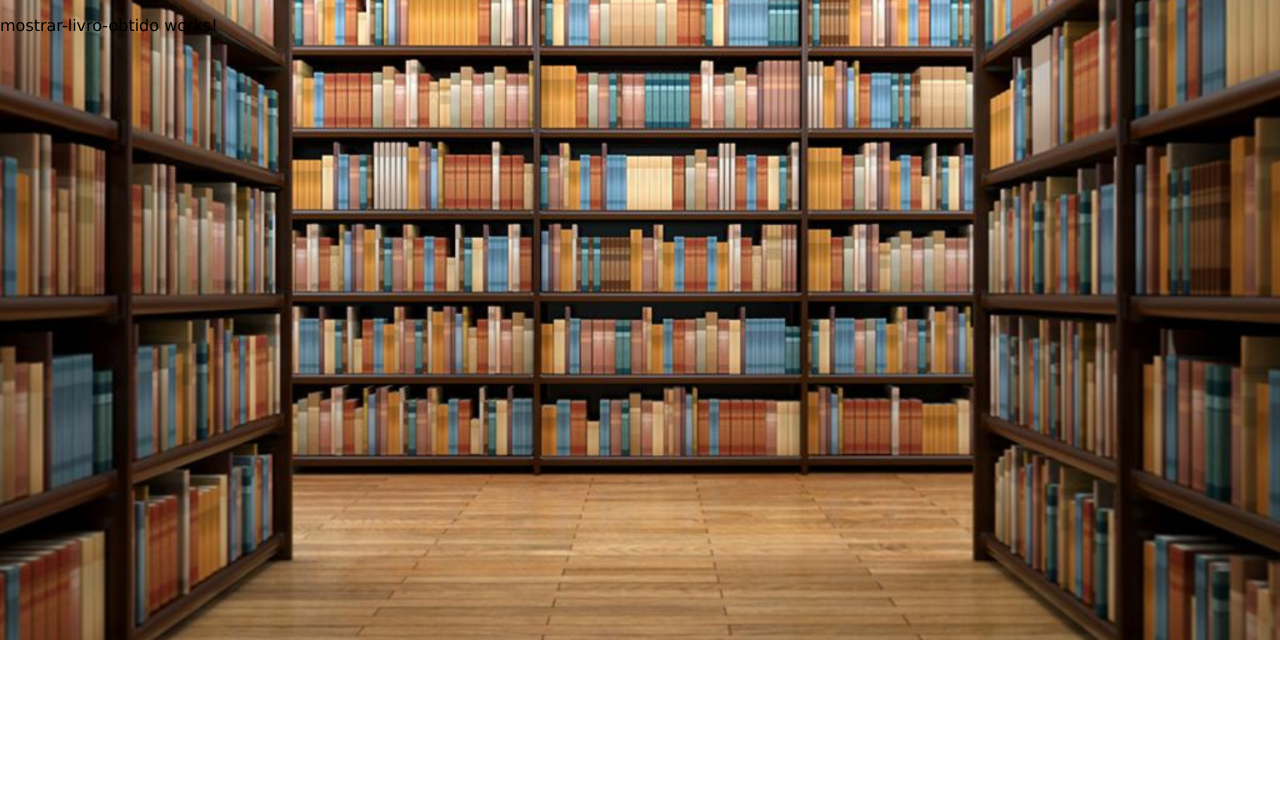
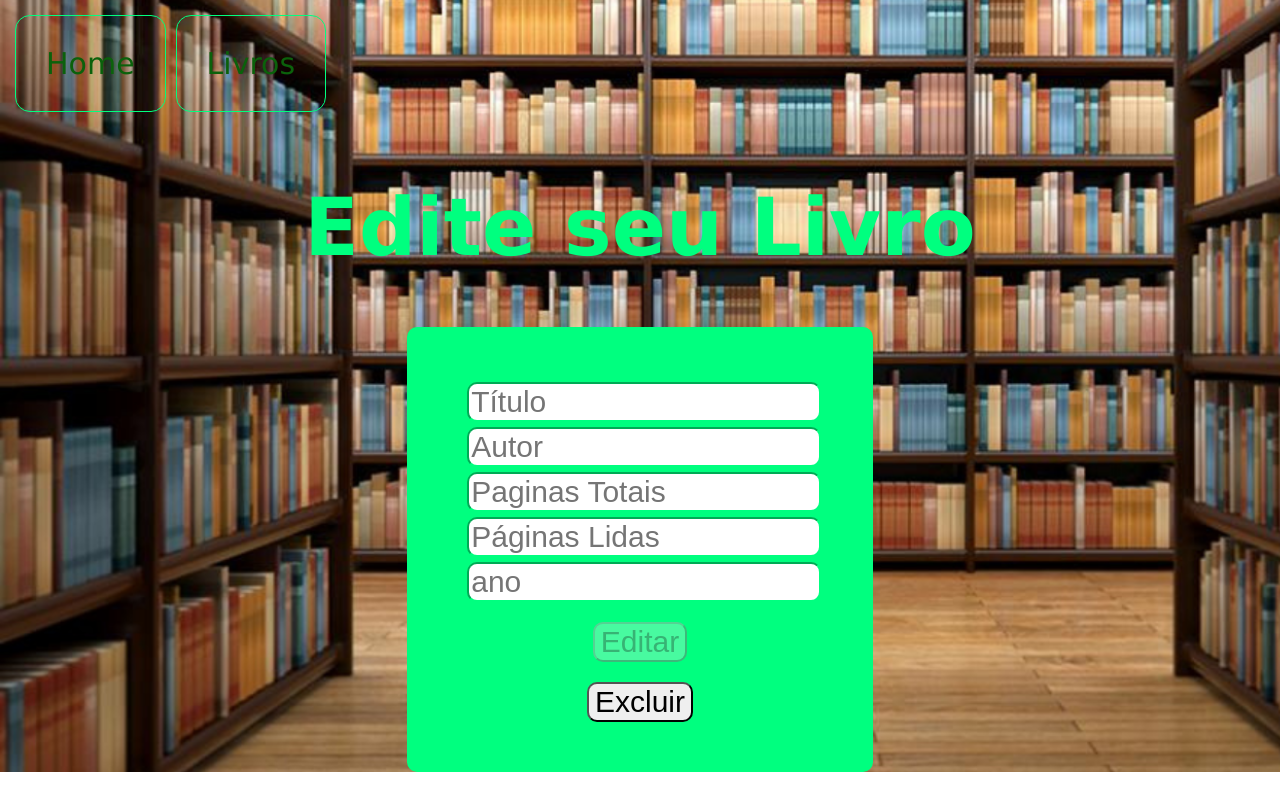
Before and after one commit to edymarfg/bibliotecapessoal-front, an Angular app: page /mostrar-livro-obtido in a window 1280 px wide. Built offline with nearby package versions, Linux system fonts and the light colour scheme; no server answers.

Commit message:
editar e excluir.

```diff
--- a/src/app/cadastrar-livro-obtido/cadastrar-livro-obtido.component.html
+++ b/src/app/cadastrar-livro-obtido/cadastrar-livro-obtido.component.html
@@ -34,6 +34,4 @@
     <input formControlName="ano" placeholder="ano" type="text" maxlength="4" />
     <button type="submit" [disabled]="!form.valid">Cadastrar</button>
   </form>
-  <p>Result: {{ form.getRawValue() | json }}</p>
-  <p>Form é valido? {{ form.valid ? "Sim" : "Não" }}</p>
 </div>
--- a/src/app/cadastrar-livro-obtido/cadastrar-livro-obtido.component.ts
+++ b/src/app/cadastrar-livro-obtido/cadastrar-livro-obtido.component.ts
@@ -45,6 +45,7 @@ export class CadastrarLivroObtidoComponent implements OnInit {
     this.post(livroObtidoModel).subscribe((domain: LivroObtido) => {
       if (domain.id) {
         this.list.push(domain);
+        this.form.reset();
       }
     });
   }
--- a/src/app/home/home.component.scss
+++ b/src/app/home/home.component.scss
@@ -8,6 +8,7 @@
   border-radius: 10px;
 
   opacity: 0.7;
+
   &:hover {
     opacity: 1;
     box-shadow: 0 0 0 2px #00ff7f;
--- a/src/app/livro-obtido/livro-obtido.component.html
+++ b/src/app/livro-obtido/livro-obtido.component.html
@@ -6,7 +6,7 @@
 </div>
 <h1>Seus Livros</h1>
 <div class="little-box" *ngFor="let livroObtido of list">
-  <a routerLink="/mostrar-livro-obtido" (click)="pegaId(livroObtido)">
+  <a routerLink="/mostrar-livro-obtido" [queryParams]="{id:livroObtido.id}">
     <div>
       <p>{{ livroObtido.titulo }}</p>
       <p>Autor: {{ livroObtido.autor }}</p>
--- a/src/app/livro-obtido/livro-obtido.component.scss
+++ b/src/app/livro-obtido/livro-obtido.component.scss
@@ -3,3 +3,7 @@ h1 {
   margin: auto 1%;
   font-size: 50px;
 }
+
+a{
+  text-decoration: none;
+}
--- a/src/app/livro-obtido/livro-obtido.component.ts
+++ b/src/app/livro-obtido/livro-obtido.component.ts
@@ -15,13 +15,13 @@ export class LivroObtidoComponent implements OnInit {
   constructor(private http: HttpClient) {}
 
   ngOnInit(): void {
+   this.carregaTabela();
+  }
+
+  private carregaTabela(): void {
     this.get().subscribe((domains: LivroObtido[]) => {
       this.list = domains;
     });
-  }
-
-  pegaId(livroObtido: LivroObtido): void {
-    MostrarLivroObtidoComponent.pegaId(livroObtido.id);
   }
 
   private get(): Observable<LivroObtido[]> {
--- a/src/app/mostrar-livro-obtido/mostrar-livro-obtido.component.html
+++ b/src/app/mostrar-livro-obtido/mostrar-livro-obtido.component.html
@@ -1 +1,40 @@
-<p>mostrar-livro-obtido works!</p>
+<div class="caixa">
+    <div class="menu">
+      <ul>
+        <li><a routerLink="/">Home</a></li>
+        <li><a routerLink="/livro-obtido">Livros</a></li>
+      </ul>
+    </div>
+    <h1>Edite seu Livro</h1>
+    <div class="form-box">
+    <form  [formGroup]="form" (ngSubmit)="editar()">
+      <input
+        formControlName="titulo"
+        placeholder="Título"
+        type="text"
+        maxlength="64"
+      />
+      <input
+        formControlName="autor"
+        placeholder="Autor"
+        type="text"
+        maxlength="64"
+      />
+      <input
+        formControlName="paginas"
+        placeholder="Paginas Totais"
+        type="text"
+        maxlength="8"
+      />
+      <input
+        formControlName="pagLidas"
+        placeholder="Páginas Lidas"
+        type="text"
+        maxlength="8"
+      />
+      <input formControlName="ano" placeholder="ano" type="text" maxlength="4" />
+      <button type="submit" [disabled]="!form.valid">Editar</button>
+    </form>
+    <button (click)="excluir()">Excluir</button>
+  </div>
+</div>
--- a/src/app/mostrar-livro-obtido/mostrar-livro-obtido.component.ts
+++ b/src/app/mostrar-livro-obtido/mostrar-livro-obtido.component.ts
@@ -1,8 +1,11 @@
 import { LivroObtidoModel } from './../model/livro-obtido-model';
 import { LivroObtido } from './../domain/livro-obtido';
 import { Component, OnInit } from '@angular/core';
-import { Observable } from 'rxjs';
+import { Observable, Subscription } from 'rxjs';
 import { HttpClient } from '@angular/common/http';
+import { FormBuilder, FormControl, FormGroup, Validators } from '@angular/forms';
+import { ActivatedRoute } from '@angular/router';
+
 
 @Component({
   selector: 'app-mostrar-livro-obtido',
@@ -10,28 +13,86 @@ import { HttpClient } from '@angular/common/http';
   styleUrls: ['./mostrar-livro-obtido.component.scss'],
 })
 export class MostrarLivroObtidoComponent implements OnInit {
-  static idLivro: string;
+  idLivro: string = '';
+  livro?: LivroObtido;
+  inscricao: Subscription = new Subscription;
   list: LivroObtido[] = [];
 
-  static pegaId(id: string) {
-    this.idLivro = id;
+  form: FormGroup = this.formBuilder.group({
+    id: new FormControl(null),
+    titulo: new FormControl(null, [
+      Validators.required,
+      Validators.minLength(1),
+    ]),
+    autor: new FormControl(null, [
+      Validators.required,
+      Validators.minLength(1),
+    ]),
+    paginas: new FormControl(null, [
+      Validators.required,
+      Validators.minLength(2),
+    ]),
+    pagLidas: new FormControl(null, [Validators.required]),
+    ano: new FormControl(null, [Validators.required, Validators.minLength(4)]),
+  });
+
+  constructor(private formBuilder: FormBuilder, private http: HttpClient, private route: ActivatedRoute) {}
+
+  ngOnInit(): void {
+    this.inscricao = this.route.queryParams.subscribe(
+      (queryParams: any) => {
+        this.idLivro = queryParams['id'];
+      }
+    )
+    this.buscaLivro();
   }
 
-  constructor(private http: HttpClient) {}
-
-  ngOnInit(): void {
-    this.list = [];
-    this.get(MostrarLivroObtidoComponent.idLivro).subscribe(
-      (domain: LivroObtido) => {
-        this.list.push(domain);
-      }
-    );
+  buscaLivro(){
+    this.get(this.idLivro).subscribe((domain: LivroObtido) => {
+      this.livro = domain;
+      this.carregaDados(this.livro);
+    });
   }
 
-  editar(): void {}
+  carregaDados(livroObtido: LivroObtido): void{
+    this.form.controls['id'].setValue(livroObtido.id);
+    this.form.controls['titulo'].setValue(livroObtido.titulo);
+    this.form.controls['autor'].setValue(livroObtido.autor);
+    this.form.controls['paginas'].setValue(livroObtido.paginas);
+    this.form.controls['pagLidas'].setValue(livroObtido.pagLidas);
+    this.form.controls['ano'].setValue(livroObtido.ano);
+  }
+
+  editar(): void {
+    const id = this.idLivro;
+    const livroObtidoModel: LivroObtidoModel = this.form.getRawValue();
+    if (id) {
+      this.put(id, livroObtidoModel).subscribe((domain: LivroObtido) => {
+        if (domain.id) {
+          this.form.reset();
+        }
+      });
+    }
+  }
+
+  excluir(): void{
+    const id = this.idLivro;
+    if (id) {
+      this.delete(this.idLivro).subscribe((domain: LivroObtido) => {
+        if (domain.id) {
+          this.form.reset();
+        }
+      });
+    }
+  }
+
+  private delete(id: string): Observable<LivroObtido> {
+    const url = 'http://localhost:8080/livro-obtido/excluir/' + id;
+    return this.http.delete<LivroObtido>(url);
+  }
 
   private put(id: string, model: LivroObtidoModel): Observable<LivroObtido> {
-    const url = 'http://localhost:8080/livro-obtido/consultar/' + id;
+    const url = 'http://localhost:8080/livro-obtido/editar/' + id;
     return this.http.put<LivroObtido>(url, model);
   }
 
@@ -39,4 +100,8 @@ export class MostrarLivroObtidoComponent implements OnInit {
     const url = 'http://localhost:8080/livro-obtido/consultar/' + id;
     return this.http.get<LivroObtido>(url);
   }
+
+  ngOnDestroy(){
+    this.inscricao.unsubscribe();
+  }
 }
--- a/src/app/mostrar-livro-obtido/mostrar-livro-obtido.module.ts
+++ b/src/app/mostrar-livro-obtido/mostrar-livro-obtido.module.ts
@@ -3,9 +3,10 @@ import { CommonModule } from '@angular/common';
 import { MostrarLivroObtidoComponent } from './mostrar-livro-obtido.component';
 import { FormsModule, ReactiveFormsModule } from '@angular/forms';
 import { HttpClientModule } from '@angular/common/http';
+import { RouterModule } from '@angular/router';
 
 @NgModule({
   declarations: [MostrarLivroObtidoComponent],
-  imports: [CommonModule, FormsModule, ReactiveFormsModule, HttpClientModule],
+  imports: [CommonModule, FormsModule, ReactiveFormsModule, HttpClientModule, RouterModule],
 })
 export class MostrarLivroObtidoModule {}
--- a/src/styles.scss
+++ b/src/styles.scss
@@ -82,3 +82,7 @@ h1 {
     box-shadow: 0 0 0 2px #00ff7f;
   }
 }
+
+button{
+  cursor: pointer;
+}
```
Also changed, not shown: src/assets/livros.png (added), 1 other file (tests, documents, lock files or other folders).
